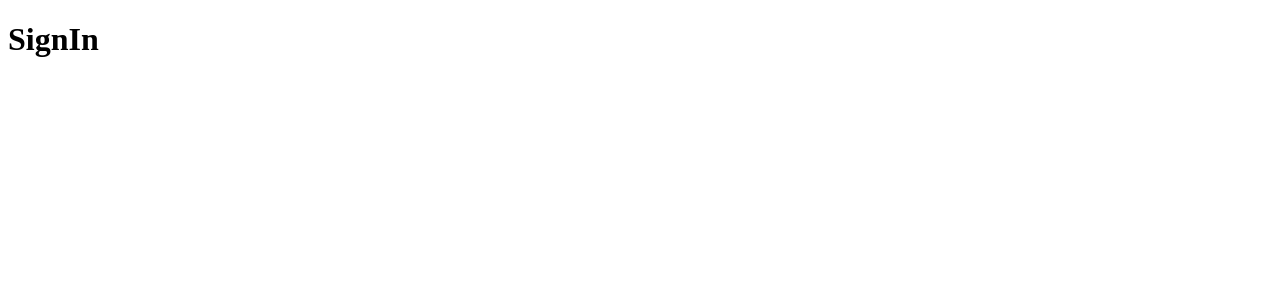
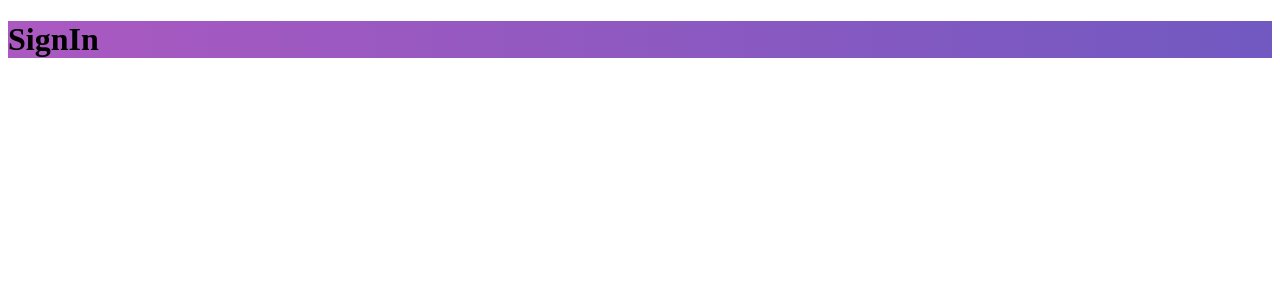
Before and after one commit to douglasdeoliveira/gobarber-web, a React (Create React App) app: page / in a window 1280 px wide. Shown: the top 300 px of the page. Built offline with nearby package versions, Linux system fonts and the light colour scheme.

Commit message:
configurando layouts

```diff
--- /dev/null
+++ b/src/pages/_layouts/auth/index.js
@@ -0,0 +1,12 @@
+import PropTypes from 'prop-types';
+import React from 'react';
+
+import { Wrapper } from './styles';
+
+export default function AuthLayout({ children }) {
+  return <Wrapper>{children}</Wrapper>;
+}
+
+AuthLayout.propTypes = {
+  children: PropTypes.element.isRequired,
+};
--- /dev/null
+++ b/src/pages/_layouts/auth/styles.js
@@ -0,0 +1,6 @@
+import styled from 'styled-components';
+
+export const Wrapper = styled.div`
+  height: 100%;
+  background: linear-gradient(-90deg, #7159c1, #ab59c1);
+`;
--- /dev/null
+++ b/src/pages/_layouts/default/index.js
@@ -0,0 +1,12 @@
+import PropTypes from 'prop-types';
+import React from 'react';
+
+import { Wrapper } from './styles';
+
+export default function DefaultLayout({ children }) {
+  return <Wrapper>{children}</Wrapper>;
+}
+
+DefaultLayout.propTypes = {
+  children: PropTypes.element.isRequired,
+};
--- /dev/null
+++ b/src/pages/_layouts/default/styles.js
@@ -0,0 +1,6 @@
+import styled from 'styled-components';
+
+export const Wrapper = styled.div`
+  height: 100%;
+  background: #333;
+`;
--- a/src/routes/Route.js
+++ b/src/routes/Route.js
@@ -1,6 +1,9 @@
 import PropTypes from 'prop-types';
 import React from 'react';
 import { Redirect, Route } from 'react-router-dom';
+
+import AuthLayout from '../pages/_layouts/auth';
+import DefaultLayout from '../pages/_layouts/default';
 
 export default function RouteWrapper({
   component: Component,
@@ -17,15 +20,26 @@
     return <Redirect to="/dashboard" />;
   }
 
-  return <Route {...rest} component={Component} />;
+  const Layout = signed ? DefaultLayout : AuthLayout;
+
+  return (
+    <Route
+      {...rest}
+      render={props => (
+        <Layout>
+          <Component {...props} />
+        </Layout>
+      )}
+    />
+  );
 }
 
-RouteWrapper.prototype = {
+RouteWrapper.propTypes = {
   isPrivate: PropTypes.bool,
   component: PropTypes.oneOfType([PropTypes.element, PropTypes.func])
     .isRequired,
 };
 
-RouteWrapper.defaultPros = {
+RouteWrapper.defaultProps = {
   isPrivate: false,
 };
```
Also changed, not shown: .eslintrc.js.
